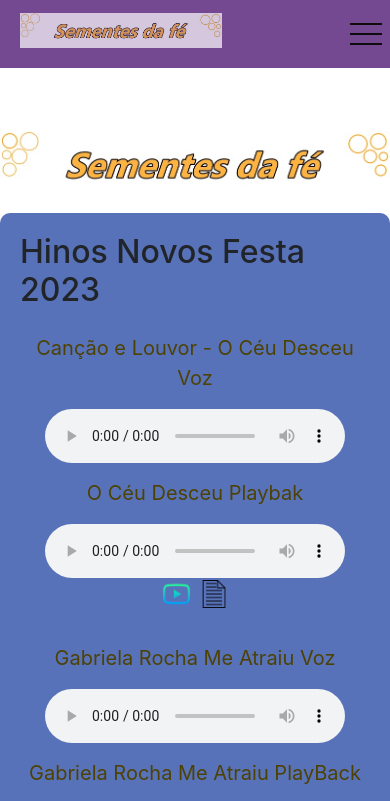
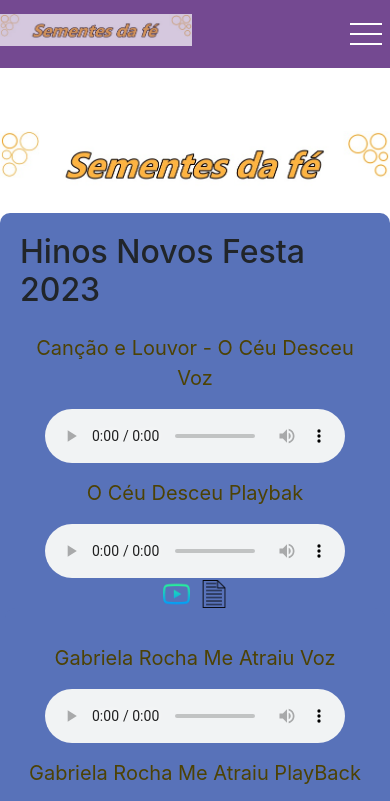
Before and after one commit to Jefferson159/semente, a plain HTML site: page pginicial.html in a window 390 px wide. Shown: the top 801 px of the page. Drawn offline with nearby package versions, Linux system fonts and the light colour scheme.

Commit message:
Add files via upload

```diff
--- a/menu.css
+++ b/menu.css
@@ -54,7 +54,7 @@ main {
 .mobile-menu div {
   width: 32px;
   height: 2px;
-  background: #0e0c0c;
+  background: #fff;
   margin: 8px;
   transition: 0.3s;
 }
@@ -322,9 +322,9 @@ footer {
 }
 
 .logo {
-  padding: 20px 20px;
-  z-index: -100px;
+  display: flex;
 
   margin-bottom: 27px;
-  margin-right: 100px;
+  margin-right: 150px;
+  max-width: 290px;
 }
--- a/pginicial.html
+++ b/pginicial.html
@@ -14,7 +14,7 @@
 <body>
 
 <nav>
-        <a class="logo" href="Media/semente da fe novo.jpg"><img src="Media/semente da fe novo.jpg" alt=""></a>
+        <a class="logo" href="Media/semente da fe novo.jpg"><img class="logoimenu" src="Media/semente da fe novo.jpg" alt=""></a>
         <div class="mobile-menu">
           <div class="line1"></div>
           <div class="line2"></div>
@@ -59,7 +59,7 @@
         <div class="audio">
 
             <p>Gabriela Rocha Me Atraiu Voz</p>
-             <audio src="Audio/Me Atraiu (Ao Vivo).mp4" controls
+             <audio src="Audio/- Me Atraiu  - Gabriela Rocha _ voz.mp3" controls
              ></audio>
              <p>Gabriela Rocha Me Atraiu PlayBack</p>
              <audio src="Audio/Gabriela Rocha - Me atraiu ( Playback ).mp3" controls
```
Also changed, not shown: 1 other file.
